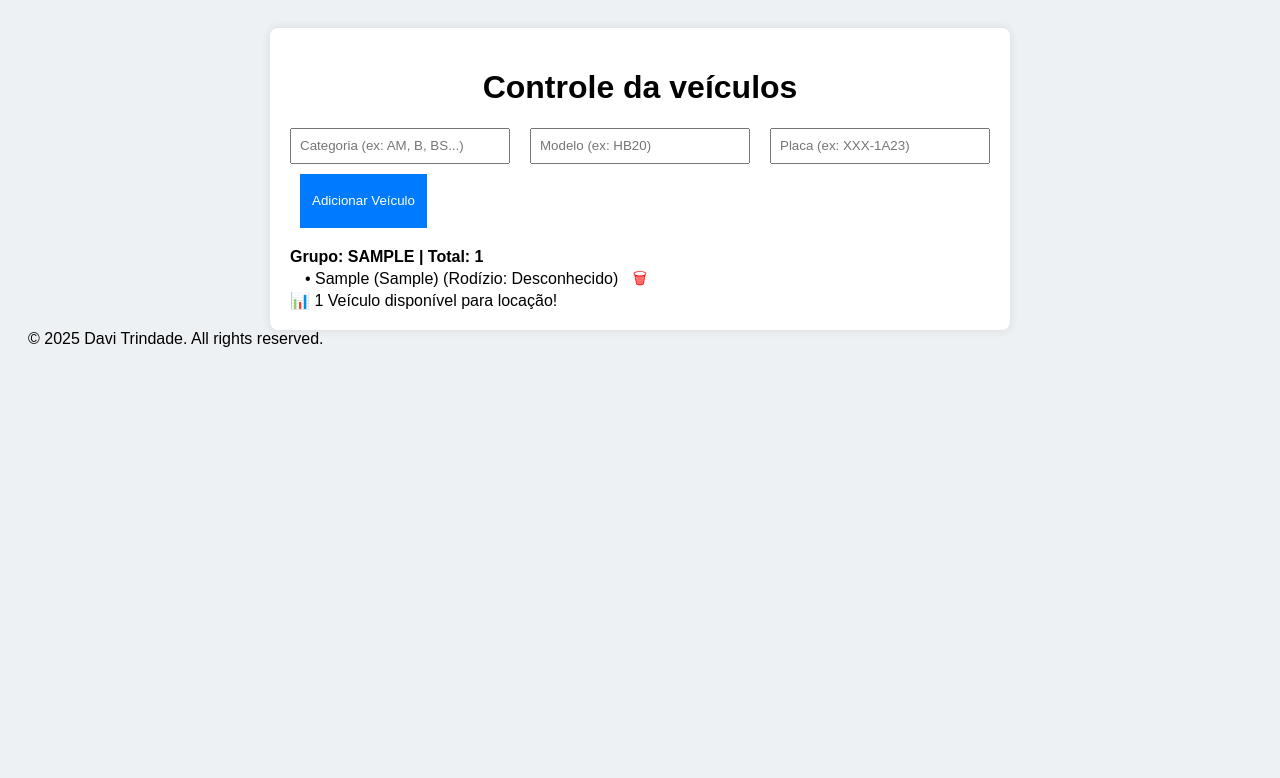
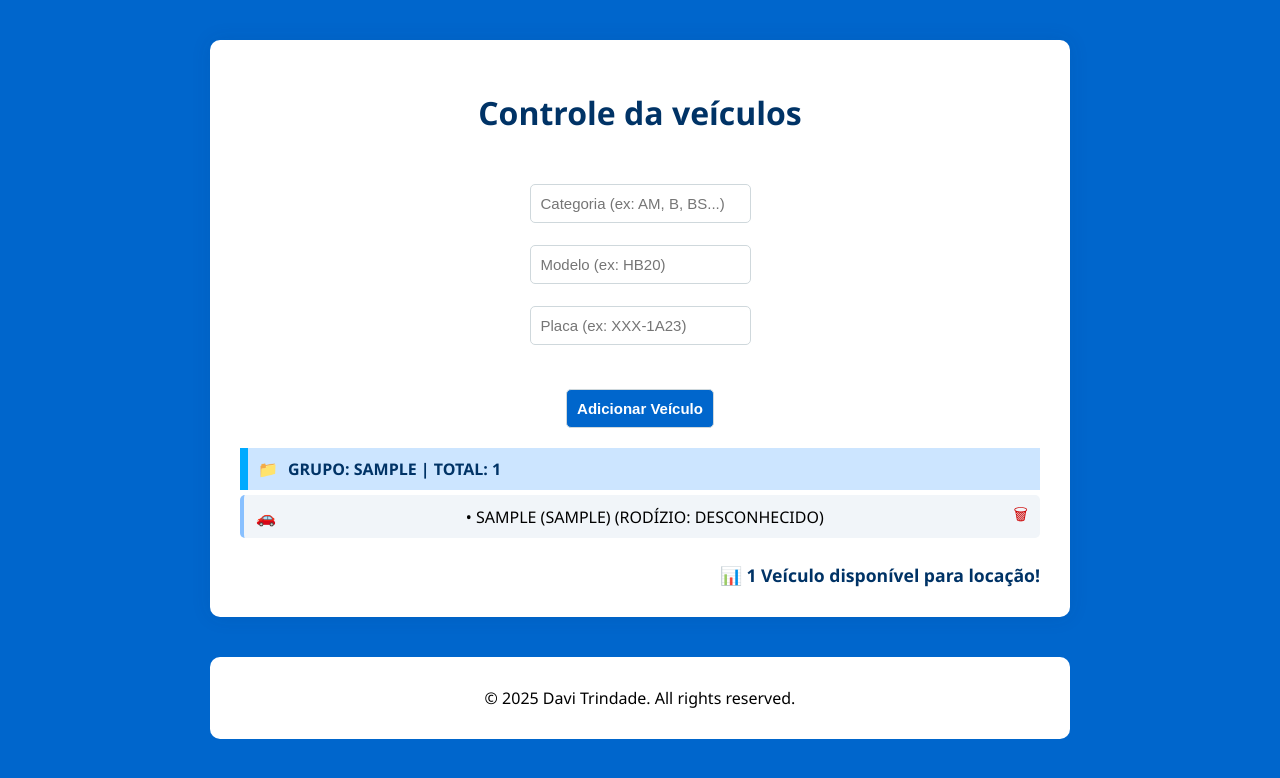
Before and after one commit to dtrindad-e/controledeveiculos, a plain HTML site: page index.html in a window 1280 px wide. Both pictures are taken after typing "Sample", "Sample", "Sample" into the empty fields and a click on the button "Adicionar Veículo". Drawn offline with Linux system fonts and the light colour scheme.

Commit message:
Update style.css
Melhorias e ajustes

```diff
--- a/style.css
+++ b/style.css
@@ -1,54 +1,125 @@
 body {
-  font-family: sans-serif;
-  background: #eef1f4;
-  padding: 20px;
+    font-family: 'Segoe UI', Tahoma, Geneva, Verdana, sans-serif;
+    background-color: #0066cc;
+    margin: 0;
+    padding: 0;
 }
 
 .container {
-  background: #fff;
-  padding: 20px;
-  max-width: 700px;
-  margin: auto;
-  border-radius: 8px;
-  box-shadow: 0 0 10px rgba(0,0,0,0.1);
+    max-width: 800px;
+    margin: 40px auto;
+    padding: 30px;
+    background-color: #ffffff;
+    border-radius: 10px;
+    box-shadow: 0 0 20px rgba(0, 51, 102, 0.1);
 }
 
 h1 {
-  text-align: center;
+    text-align: center;
+    color: #003366;
+    margin-bottom: 50px;
 }
 
 form {
-  display: flex;
-  flex-wrap: wrap;
-  gap: 10px;
-  margin-bottom: 20px;
+    display: flexbox;
+    grid-template-columns: repeat(auto-fit, minmax(180px, 1fr));
+    gap: 10px;
+    margin: 20px;
+    text-align: center;
 }
 
-form input {
-  flex: 1 1 200px;
-  padding: 8px;
+input,
+button {
+    padding: 10px;
+    font-size: 15px;
+    border: 1px solid #cfd8dc;
+    border-radius: 5px;
+
 }
 
-form button {
-  padding: 8px 12px;
-  background: #007bff;
-  color: white;
-  border: none;
-  cursor: pointer;
+button {
+    background-color: #0066cc;
+    color: white;
+    font-weight: 600;
+    cursor: pointer;
+
+}
+
+button:hover {
+    background-color: #0052a3;
 }
 
 .category {
-  font-weight: bold;
-  margin-top: 20px;
+    margin-top: 20px;
+    padding: 10px;
+    background-color: #cce5ff;
+    color: #003366;
+    border-left: 5px solid #3399ff;
+    font-weight: bold;
 }
 
 .vehicle {
-  margin-left: 15px;
-  line-height: 1.6;
+    background-color: #f1f5f9;
+    padding: 8px 12px;
+    margin: 5px 0;
+    border-radius: 5px;
+    display: flex;
+    justify-content: space-between;
+    align-items: center;
+    border-left: 4px solid #007acc;
+}
+
+.total {
+    margin-top: 25px;
+    font-size: 1.1em;
+    color: #003366;
+    text-align: right;
+    font-weight: bold;
+}
+
+.vehicle::before {
+    content: "🚗";
+    margin-right: 10px;
+    text-transform: uppercase;
 }
 
 .vehicle span {
-  cursor: pointer;
-  margin-left: 10px;
-  color: red;
+    margin-left: 10px;
+    color: #cc0000;
+    cursor: pointer;
 }
+
+.vehicle:hover {
+    background-color: #e8f0fe;
+}
+
+.category::before {
+    content: "📁";
+    margin-right: 10px;
+    text-transform: uppercase;
+}
+
+.category {
+    border-left: 8px solid #00aaff;
+}
+
+.vehicle {
+    border-left: 4px solid #88c0ff;
+}
+
+footer {
+    text-align: center;
+    background-color: #ffffff;
+    border-radius: 10px;
+    max-width: 800px;
+    margin: 40px auto;
+    padding: 30px;
+}
+
+.caixa-alta {
+    text-transform: uppercase;
+}
+
+.caixa-alta::placeholder {
+    text-transform: none;
+}
```
